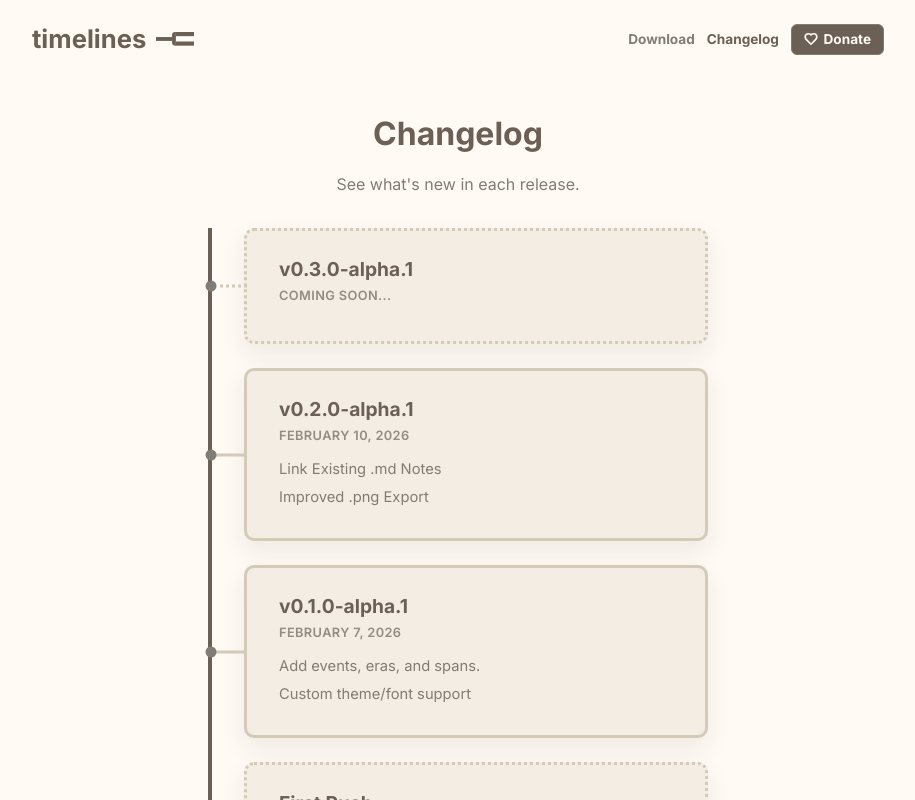
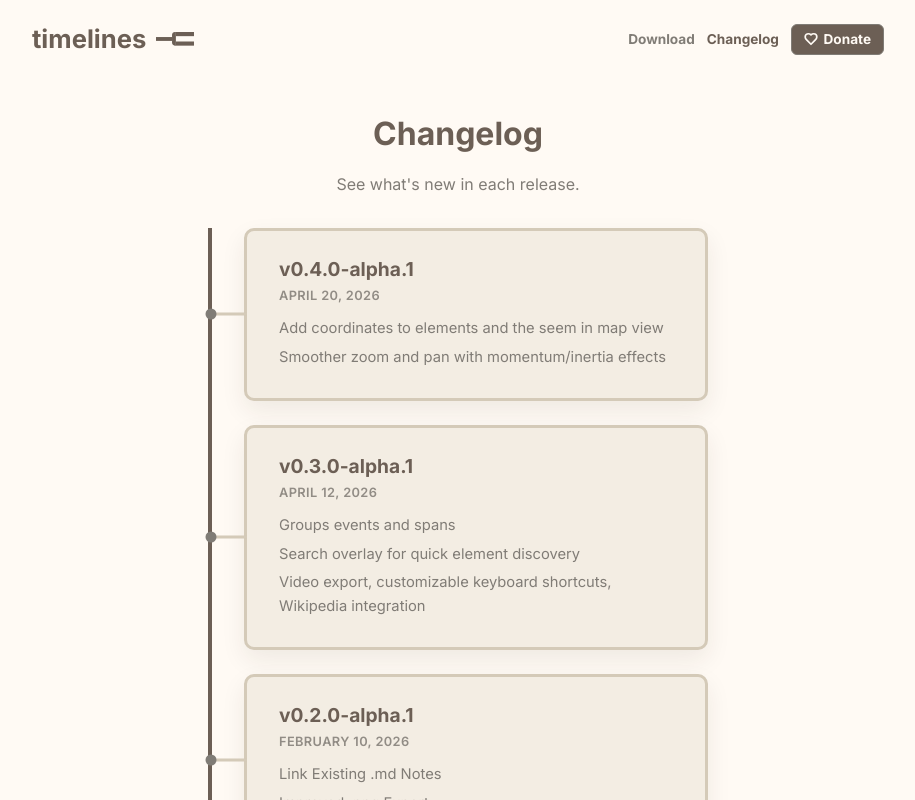
Before and after one commit to sreegjl/timelines-website, a React (Vite) app: page /changelog in a window 1280 px wide. Shown: the top 800 px of the page, without its empty margins (182-1097 px from the left). Built offline with nearby package versions, Linux system fonts and the light colour scheme.

Commit message:
update downloads/changelog

```diff
--- a/src/pages/Changelog.jsx
+++ b/src/pages/Changelog.jsx
@@ -1,9 +1,23 @@
 function Changelog() {
   const releases = [
     {
+      version: '0.4.0-alpha.1',
+      date: 'April 20, 2026',
+      changes: [
+        'Add coordinates to elements and the seem in map view',
+        'Smoother zoom and pan with momentum/inertia effects',
+      ],
+      solid: true,
+    },
+    {
       version: '0.3.0-alpha.1',
-      date: 'Coming Soon...',
-      solid: false,
+      date: 'April 12, 2026',
+      changes: [
+        'Groups events and spans',
+        'Search overlay for quick element discovery',
+        'Video export, customizable keyboard shortcuts, Wikipedia integration',
+      ],
+      solid: true,
     },
     {
       version: '0.2.0-alpha.1',
--- a/src/pages/Download.jsx
+++ b/src/pages/Download.jsx
@@ -10,13 +10,13 @@ function Download() {
         <div className="download-card">
           <img src={`${import.meta.env.BASE_URL}icon.png`} alt="Timelines app icon" className="download-card-icon" />
           <h3>Windows</h3>
-          <a href="https://github.com/sreegjl/timelines/releases/download/v0.2.0-alpha.1/Timelines-0.2.0-alpha.1-Setup.exe" className="btn btn-primary">Download for Windows</a>
+          <a href="https://github.com/sreegjl/timelines/releases/download/v0.4.0-alpha.1/Timelines-0.4.0-alpha.1-Setup.exe" className="btn btn-primary">Download for Windows</a>
           <span className="download-meta">.exe &middot; 64-bit</span>
         </div>
         <div className="download-card">
           <img src={`${import.meta.env.BASE_URL}icon.png`} alt="Timelines app icon" className="download-card-icon" />
           <h3>macOS</h3>
-          <a href="https://github.com/sreegjl/timelines/releases/download/v0.2.0-alpha.1/Timelines-0.2.0-alpha.1-Setup.dmg" className="btn btn-primary">Download for Mac</a>
+          <a href="https://github.com/sreegjl/timelines/releases/download/v0.4.0-alpha.1/Timelines-0.4.0-alpha.1-Setup.dmg" className="btn btn-primary">Download for Mac</a>
           <span className="download-meta">.dmg &middot; Universal</span>
         </div>
       </div>
```
